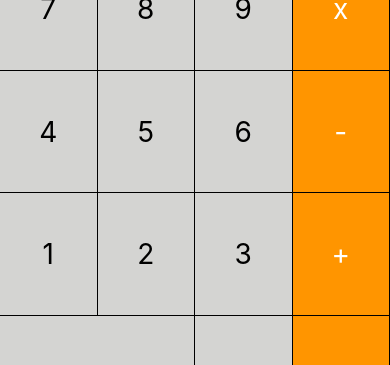
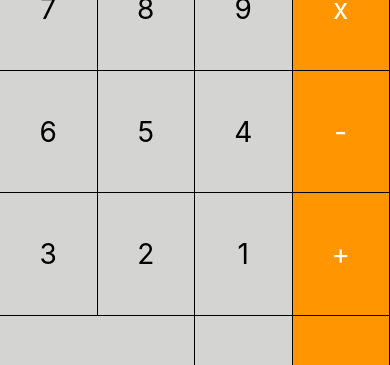
Before and after one commit to kaburen/psmLab4, a React Native app: screen / in a window 390 px wide. Shown: the part 406-771 px from the top of the page. Built offline with nearby package versions, Linux system fonts and the light colour scheme.

Commit message:
+mapping

```diff
--- a/App.js
+++ b/App.js
@@ -2,7 +2,7 @@ import React from 'react';
 import {StyleSheet, Text, View} from 'react-native';
 import Button from "./components/button";
 import calculate from "./utils/calcOperations";
-import {factorial} from 'mathjs';
+import {ButtonsData} from "./assets/ButtonsData"
 
 export default class App extends React.Component {
     constructor() {
@@ -27,46 +27,64 @@ export default class App extends React.Component {
                 </View>
 
                 <View style={styles.buttonsContainer}>
-                    <View style={styles.buttonsRow}>
-                        <Button isHidden extraButton fun={() => this.handleKeys("land",'pi')}>π</Button>
-                        <Button isHidden extraButton fun={() => this.handleKeys("land",'x3')}>x³</Button>
-                        <Button doubleButton fun={() => this.handleKeys("digit", 0)}>0</Button>
-                        <Button fun={() => this.handleKeys("comma")}>,</Button>
-                        <Button actionButton fun={() => this.handleKeys("port")}>=</Button>
-                    </View>
-                    <View style={styles.buttonsRow}>
-                        <Button isHidden extraButton fun={() => this.handleKeys("land",'e')}>e</Button>
-                        <Button isHidden extraButton fun={() => this.handleKeys("land",'x2')}>x²</Button>
-                        <Button fun={() => this.handleKeys("digit", 1)}>1</Button>
-                        <Button fun={() => this.handleKeys("digit", 2)}>2</Button>
-                        <Button fun={() => this.handleKeys("digit", 3)}>3</Button>
-                        <Button actionButton fun={() => this.handleKeys("operator",'+')}>+</Button>
-                    </View>
-                    <View style={styles.buttonsRow}>
-                        <Button isHidden extraButton fun={() => this.handleKeys("land",'ln')}>ln</Button>
-                        <Button isHidden extraButton fun={() => this.handleKeys("land",'log10')}>log10</Button>
-                        <Button fun={() => this.handleKeys("digit", 4)}>4</Button>
-                        <Button fun={() => this.handleKeys("digit", 5)}>5</Button>
-                        <Button fun={() => this.handleKeys("digit", 6)}>6</Button>
-                        <Button actionButton fun={() => this.handleKeys("operator",'-')}>-</Button>
-                    </View>
-                    <View style={styles.buttonsRow}>
-                        <Button isHidden extraButton fun={() => this.handleKeys("land",'ex')}>e×</Button>
-                        <Button isHidden extraButton fun={() => this.handleKeys("land",'10x')}>10×</Button>
-                        <Button fun={() => this.handleKeys("digit", 7)}>7</Button>
-                        <Button fun={() => this.handleKeys("digit", 8)}>8</Button>
-                        <Button fun={() => this.handleKeys("digit", 9)}>9</Button>
-                        <Button actionButton fun={() => this.handleKeys("operator",'*')}>x</Button>
-                    </View>
-                    <View style={styles.buttonsRow}>
-                        <Button isHidden extraButton fun={() => this.handleKeys("operator",'sqrt')}>x√y</Button>
-                        <Button isHidden extraButton fun={() => this.handleKeys( "land",'x!')}>x!</Button>
-                        <Button fun={() => this.handleKeys("AC")}>AC</Button>
-                        <Button isHidden fun={() => this.handleKeys("sign")}>+/-</Button>
-                        <Button isHidden fun={() => this.handleKeys("land",'%')}>%</Button>
-                        <Button isDisabled doubleButton> </Button>
-                        <Button actionButton fun={() => this.handleKeys("operator",'/')}>÷</Button>
-                    </View>
+                    {ButtonsData.map((row, number) => (
+                        <View style={styles.buttonsRow} key={number}>
+                            {row.map((item, index) => (
+                                <Button
+                                    isDisabled={item.isDisabled}
+                                    isHidden={item.isHidden}
+                                    doubleButton={item.doubleButton}
+                                    actionButton={item.actionButton}
+                                    extraButton={item.extraButton}
+                                    key={number.toString() + index.toString()}
+                                    fun={() => {
+                                        this.handleKeys(item.operation, item.value);
+                                    }}>
+                                    {item.name}
+                                </Button>
+                            ))}
+                        </View>
+                    ))}
+                    {/*<View style={styles.buttonsRow}>*/}
+                    {/*    <Button isHidden extraButton fun={() => this.handleKeys("land",'pi')}>π</Button>*/}
+                    {/*    <Button isHidden extraButton fun={() => this.handleKeys("land",'x3')}>x³</Button>*/}
+                    {/*    <Button doubleButton fun={() => this.handleKeys("digit", 0)}>0</Button>*/}
+                    {/*    <Button fun={() => this.handleKeys("comma")}>,</Button>*/}
+                    {/*    <Button actionButton fun={() => this.handleKeys("port")}>=</Button>*/}
+                    {/*</View>*/}
+                    {/*<View style={styles.buttonsRow}>*/}
+                    {/*    <Button isHidden extraButton fun={() => this.handleKeys("land",'e')}>e</Button>*/}
+                    {/*    <Button isHidden extraButton fun={() => this.handleKeys("land",'x2')}>x²</Button>*/}
+                    {/*    <Button fun={() => this.handleKeys("digit", 1)}>1</Button>*/}
+                    {/*    <Button fun={() => this.handleKeys("digit", 2)}>2</Button>*/}
+                    {/*    <Button fun={() => this.handleKeys("digit", 3)}>3</Button>*/}
+                    {/*    <Button actionButton fun={() => this.handleKeys("operator",'+')}>+</Button>*/}
+                    {/*</View>*/}
+                    {/*<View style={styles.buttonsRow}>*/}
+                    {/*    <Button isHidden extraButton fun={() => this.handleKeys("land",'ln')}>ln</Button>*/}
+                    {/*    <Button isHidden extraButton fun={() => this.handleKeys("land",'log10')}>log10</Button>*/}
+                    {/*    <Button fun={() => this.handleKeys("digit", 4)}>4</Button>*/}
+                    {/*    <Button fun={() => this.handleKeys("digit", 5)}>5</Button>*/}
+                    {/*    <Button fun={() => this.handleKeys("digit", 6)}>6</Button>*/}
+                    {/*    <Button actionButton fun={() => this.handleKeys("operator",'-')}>-</Button>*/}
+                    {/*</View>*/}
+                    {/*<View style={styles.buttonsRow}>*/}
+                    {/*    <Button isHidden extraButton fun={() => this.handleKeys("land",'ex')}>e×</Button>*/}
+                    {/*    <Button isHidden extraButton fun={() => this.handleKeys("land",'10x')}>10×</Button>*/}
+                    {/*    <Button fun={() => this.handleKeys("digit", 7)}>7</Button>*/}
+                    {/*    <Button fun={() => this.handleKeys("digit", 8)}>8</Button>*/}
+                    {/*    <Button fun={() => this.handleKeys("digit", 9)}>9</Button>*/}
+                    {/*    <Button actionButton fun={() => this.handleKeys("operator",'*')}>x</Button>*/}
+                    {/*</View>*/}
+                    {/*<View style={styles.buttonsRow}>*/}
+                    {/*    <Button isHidden extraButton fun={() => this.handleKeys("operator",'sqrt')}>x√y</Button>*/}
+                    {/*    <Button isHidden extraButton fun={() => this.handleKeys( "land",'x!')}>x!</Button>*/}
+                    {/*    <Button fun={() => this.handleKeys("AC")}>AC</Button>*/}
+                    {/*    <Button isHidden fun={() => this.handleKeys("sign")}>+/-</Button>*/}
+                    {/*    <Button isHidden fun={() => this.handleKeys("land",'%')}>%</Button>*/}
+                    {/*    <Button isDisabled doubleButton> </Button>*/}
+                    {/*    <Button actionButton fun={() => this.handleKeys("operator",'/')}>÷</Button>*/}
+                    {/*</View>*/}
                 </View>
 
             </View>
--- /dev/null
+++ b/assets/ButtonsData.js
@@ -0,0 +1,42 @@
+export const ButtonsData = [
+    [
+        {name: 'π', operation: 'land', value: 'pi', extraButton: true, isHidden: true},
+        {name: 'x³', operation: 'land', value: 'x3', extraButton: true, isHidden: true},
+        {name: '0', operation: 'digit', value: 0, doubleButton: true},
+        {name: ',', operation: 'comma'},
+        {name: '=', operation: 'port', actionButton: true},
+    ],
+    [
+        {name: 'e', operation: 'land', value: 'e', extraButton: true, isHidden: true},
+        {name: 'x²', operation: 'land', value: 'x2', extraButton: true, isHidden: true},
+        {name: '3', operation: 'digit', value: 3},
+        {name: '2', operation: 'digit', value: 2},
+        {name: '1', operation: 'digit', value: 1},
+        {name: '+', operation: 'operator', value: '+', actionButton: true},
+    ],
+    [
+        {name: 'ln', operation: 'land', value: 'ln', extraButton: true, isHidden: true},
+        {name: 'log10', operation: 'land', value: 'log10', extraButton: true, isHidden: true},
+        {name: '6', operation: 'digit', value: 6},
+        {name: '5', operation: 'digit', value: 5},
+        {name: '4', operation: 'digit', value: 4},
+        {name: '-', operation: 'operator', value: '-', actionButton: true},
+    ],
+    [
+        {name: 'e×', operation: 'land', value: 'ex', extraButton: true, isHidden: true},
+        {name: '10×', operation: 'land', value: '10x', extraButton: true, isHidden: true},
+        {name: '7', operation: 'digit', value: 7},
+        {name: '8', operation: 'digit', value: 8},
+        {name: '9', operation: 'digit', value: 9},
+        {name: 'x', operation: 'operator', value: '*', actionButton: true},
+    ],
+    [
+        {name: 'y√x', operation: 'operator', value: 'sqrt', extraButton: true, isHidden: true},
+        {name: 'x!', operation: 'land', value: 'x!', extraButton: true, isHidden: true},
+        {name: 'AC', operation: 'AC'},
+        {name: '+/-', operation: 'sign',isHidden: true},
+        {name: '%', operation: 'land', value: '%',isHidden: true},
+        {name: '', isDisabled: true, doubleButton: true},
+        {name: '÷', operation: 'operator', value: '/', actionButton: true},
+    ],
+];
--- a/utils/calcOperations.js
+++ b/utils/calcOperations.js
@@ -66,20 +66,20 @@ const portCalc = (state) => {
     if (operation !== '') {
         switch (operation) {
             case '+':
-                outcome = parseFloat(result) + part;
+                outcome = parseFloat(result) + parseFloat(part);
                 break;
             case '-':
-                outcome = part - parseFloat(result);
+                outcome = parseFloat(part) - parseFloat(result);
                 break;
             case '*':
-                outcome = parseFloat(result) * part;
+                outcome = parseFloat(result) * parseFloat(part);
                 break;
             case '/':
                 if (parseFloat(result) === 0) {
                     console.log("Dzielenie przez 0");
                     return;
                 } else {
-                    outcome = part / parseFloat(result);
+                    outcome = parseFloat(part) / parseFloat(result);
                 }
                 break;
             case 'sqrt':
@@ -87,7 +87,7 @@ const portCalc = (state) => {
                     console.log("Pieriwastek z liczby ujemnej");
                     return;
                 } else {
-                    outcome = Math.pow(part, 1 / result);
+                    outcome = Math.pow(parseFloat(part), 1 / result);
                 }
                 break;
         }
```
